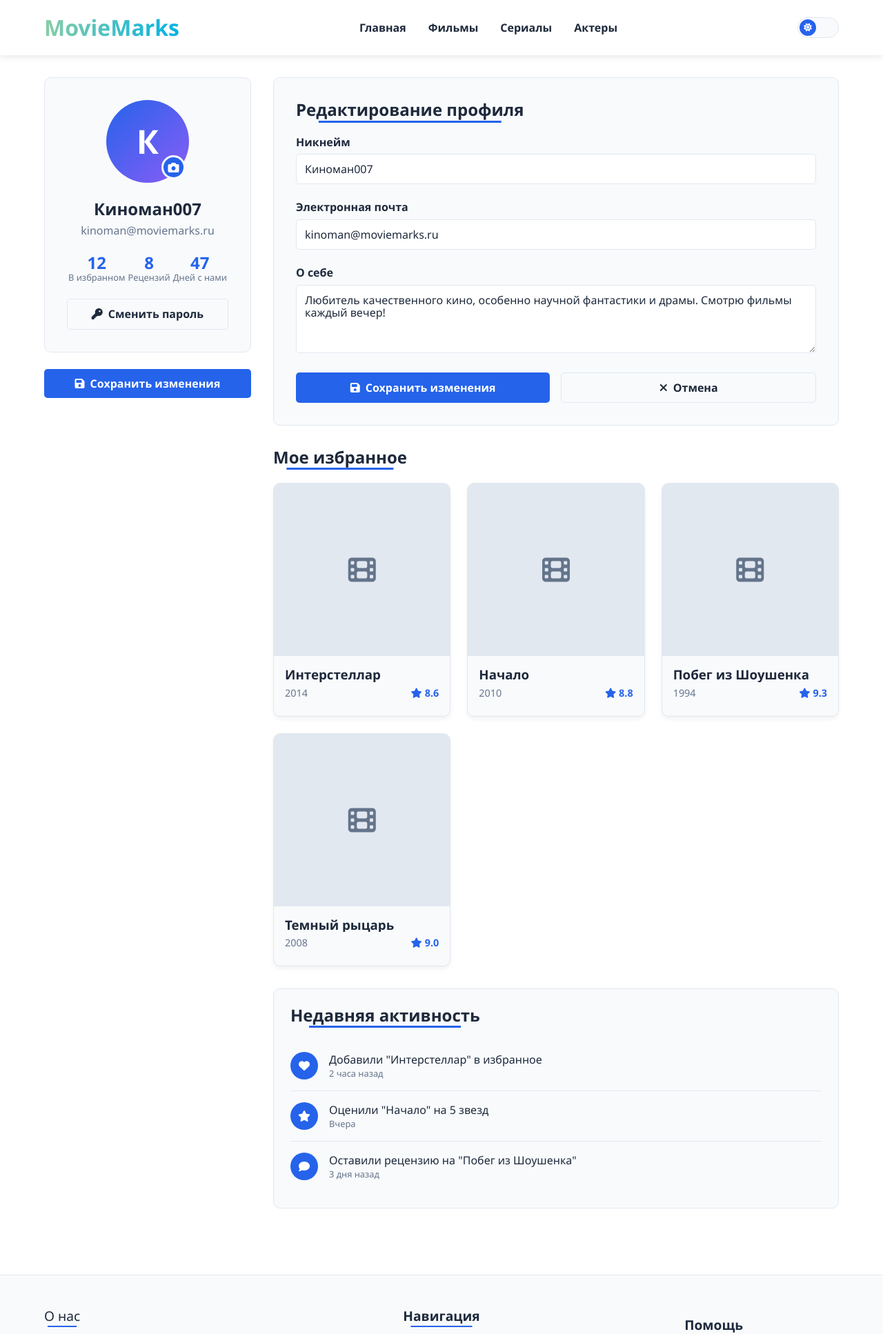
After one commit to 1nazar1l/moviesSite, a Django app: page /profile/ in a window 1280 px wide. The commit adds this page. Shown: the top 1934 px of the page at 69% size. Run offline with Django 5.2, Linux system fonts and the light colour scheme; parts of the project's set-up code (start-up, migrations or seed data) failed here and were passed over; some libraries are stand-ins or nearby versions.

Commit message:
добавил страницу для профиля

```diff
--- /dev/null
+++ b/website/mainSite/static/main/css/profile.css
@@ -0,0 +1,385 @@
+/* Основной контент - страница профиля */
+textarea {
+    resize: vertical;
+}
+
+.profile-page {
+    flex: 1;
+    padding: 2rem 5%;
+}
+
+.profile-container {
+    display: flex;
+    gap: 2rem;
+    margin-bottom: 2rem;
+}
+
+.profile-sidebar {
+    flex: 0 0 300px;
+}
+
+.profile-card {
+    background-color: var(--card-bg);
+    border-radius: 10px;
+    padding: 2rem;
+    border: 1px solid var(--border);
+    text-align: center;
+    margin-bottom: 1.5rem;
+}
+
+.avatar-container {
+    position: relative;
+    width: 120px;
+    height: 120px;
+    margin: 0 auto 1.5rem;
+}
+
+.avatar {
+    width: 100%;
+    height: 100%;
+    border-radius: 50%;
+    background: linear-gradient(135deg, var(--accent), #8B5CF6);
+    display: flex;
+    align-items: center;
+    justify-content: center;
+    color: white;
+    font-size: 3rem;
+    font-weight: bold;
+}
+
+.avatar-edit {
+    position: absolute;
+    bottom: 5px;
+    right: 5px;
+    width: 35px;
+    height: 35px;
+    background-color: var(--accent);
+    border-radius: 50%;
+    display: flex;
+    align-items: center;
+    justify-content: center;
+    color: white;
+    cursor: pointer;
+    border: 3px solid var(--card-bg);
+}
+
+.profile-name {
+    font-size: 1.5rem;
+    font-weight: 600;
+    margin-bottom: 0.5rem;
+}
+
+.profile-email {
+    color: var(--secondary);
+    margin-bottom: 1.5rem;
+}
+
+.profile-stats {
+    display: flex;
+    justify-content: space-around;
+    margin-bottom: 1.5rem;
+}
+
+.stat {
+    text-align: center;
+}
+
+.stat-value {
+    font-size: 1.5rem;
+    font-weight: 600;
+    color: var(--accent);
+}
+
+.stat-label {
+    font-size: 0.8rem;
+    color: var(--secondary);
+}
+
+.btn {
+    padding: 0.75rem 1.5rem;
+    border-radius: 5px;
+    font-weight: 600;
+    cursor: pointer;
+    transition: all 0.3s;
+    border: none;
+    display: inline-flex;
+    align-items: center;
+    gap: 0.5rem;
+    width: 100%;
+    justify-content: center;
+}
+
+.btn-primary {
+    background-color: var(--accent);
+    color: white;
+}
+
+.btn-primary:hover {
+    opacity: 0.9;
+}
+
+.btn-secondary {
+    background-color: var(--card-bg);
+    color: var(--primary-text);
+    border: 1px solid var(--border);
+}
+
+.btn-secondary:hover {
+    background-color: var(--border);
+}
+
+.profile-content {
+    flex: 1;
+}
+
+.section-title {
+    font-size: 1.5rem;
+    margin-bottom: 1.5rem;
+    position: relative;
+    display: inline-block;
+}
+
+.section-title::after {
+    content: '';
+    position: absolute;
+    bottom: -5px;
+    left: 50%;
+    width: 80%;
+    transform: translateX(-50%);
+    height: 3px;
+    background-color: var(--accent);
+}
+
+.edit-form {
+    background-color: var(--card-bg);
+    border-radius: 10px;
+    padding: 2rem;
+    border: 1px solid var(--border);
+    margin-bottom: 2rem;
+}
+
+.form-group {
+    margin-bottom: 1.5rem;
+}
+
+.form-label {
+    display: block;
+    font-weight: 600;
+    margin-bottom: 0.5rem;
+}
+
+.form-input {
+    width: 100%;
+    padding: 0.75rem;
+    border: 1px solid var(--border);
+    border-radius: 5px;
+    background-color: var(--background);
+    color: var(--primary-text);
+    font-size: 1rem;
+    transition: border-color 0.3s;
+}
+
+.form-input:focus {
+    outline: none;
+    border-color: var(--accent);
+}
+
+.form-actions {
+    display: flex;
+    gap: 1rem;
+}
+
+.favorites-grid {
+    display: grid;
+    grid-template-columns: repeat(auto-fill, minmax(250px, 1fr));
+    gap: 1.5rem;
+}
+
+.movie-card {
+    background-color: var(--card-bg);
+    border-radius: 10px;
+    overflow: hidden;
+    box-shadow: 0 4px 6px rgba(0, 0, 0, 0.05);
+    transition: transform 0.3s;
+    border: 1px solid var(--border);
+    cursor: pointer;
+    position: relative;
+}
+
+.movie-card:hover {
+    transform: translateY(-5px);
+}
+
+.movie-poster {
+    width: 100%;
+    height: 250px;
+    background-color: var(--border);
+    display: flex;
+    align-items: center;
+    justify-content: center;
+    color: var(--secondary);
+    font-size: 2.5rem;
+}
+
+.movie-info {
+    padding: 1rem;
+}
+
+.movie-title {
+    font-weight: 600;
+    margin-bottom: 0.5rem;
+    white-space: nowrap;
+    overflow: hidden;
+    text-overflow: ellipsis;
+}
+
+.movie-meta {
+    display: flex;
+    justify-content: space-between;
+    color: var(--secondary);
+    font-size: 0.9rem;
+    margin-bottom: 0.5rem;
+}
+
+.movie-rating {
+    display: flex;
+    align-items: center;
+    gap: 0.25rem;
+    color: var(--accent);
+    font-weight: 600;
+}
+
+.remove-favorite {
+    position: absolute;
+    top: 10px;
+    right: 10px;
+    width: 30px;
+    height: 30px;
+    background-color: rgba(239, 68, 68, 0.9);
+    border-radius: 50%;
+    display: flex;
+    align-items: center;
+    justify-content: center;
+    color: white;
+    cursor: pointer;
+    opacity: 0;
+    transition: opacity 0.3s;
+}
+
+.movie-card:hover .remove-favorite {
+    opacity: 1;
+}
+
+.empty-favorites {
+    text-align: center;
+    padding: 3rem;
+    color: var(--secondary);
+}
+
+.empty-favorites i {
+    font-size: 4rem;
+    margin-bottom: 1rem;
+    color: var(--border);
+}
+
+.recent-activity {
+    background-color: var(--card-bg);
+    border-radius: 10px;
+    padding: 1.5rem;
+    border: 1px solid var(--border);
+    margin-top: 2rem;
+}
+
+.activity-list {
+    list-style: none;
+}
+
+.activity-item {
+    display: flex;
+    align-items: center;
+    gap: 1rem;
+    padding: 1rem 0;
+    border-bottom: 1px solid var(--border);
+}
+
+.activity-item:last-child {
+    border-bottom: none;
+}
+
+.activity-icon {
+    width: 40px;
+    height: 40px;
+    background-color: var(--accent);
+    border-radius: 50%;
+    display: flex;
+    align-items: center;
+    justify-content: center;
+    color: white;
+}
+
+.activity-content {
+    flex: 1;
+}
+
+.activity-text {
+    margin-bottom: 0.25rem;
+}
+
+.activity-time {
+    font-size: 0.8rem;
+    color: var(--secondary);
+}
+
+/* Адаптивность */
+@media (max-width: 768px) {
+    .profile-container {
+        flex-direction: column;
+    }
+
+    .profile-sidebar {
+        flex: none;
+    }
+
+    .favorites-grid {
+        grid-template-columns: repeat(auto-fill, minmax(200px, 1fr));
+    }
+
+    .movie-poster {
+        height: 200px;
+    }
+
+    .form-actions {
+        flex-direction: column;
+    }
+}
+
+@media (max-width: 576px) {
+    .profile-page {
+        padding: 1rem;
+    }
+
+    .favorites-grid {
+        grid-template-columns: repeat(auto-fill, minmax(180px, 1fr));
+    }
+
+    .edit-form {
+        display: flex;
+        flex-direction: column;
+        align-items: center;
+    }
+
+    .form-group,
+    .form-actions {
+        width: 100%;
+    }
+}
+
+@media (max-width: 425px) {
+    .edit-form {
+        padding: 1rem;
+    }
+
+    .edit-form .section-title {
+        font-size: 1.2rem;
+    }
+}
--- /dev/null
+++ b/website/mainSite/static/main/js/profile.js
@@ -0,0 +1,72 @@
+document.addEventListener('DOMContentLoaded', () => {
+    // Функциональность профиля
+    const editAvatarBtn = document.getElementById('editAvatar');
+    const userAvatar = document.getElementById('userAvatar');
+    const saveChangesBtn = document.getElementById('saveChangesBtn');
+    const cancelChangesBtn = document.getElementById('cancelChangesBtn');
+    const changePasswordBtn = document.getElementById('changePasswordBtn');
+    const removeFavoriteBtns = document.querySelectorAll('.remove-favorite');
+    const favoritesGrid = document.getElementById('favoritesGrid');
+    const emptyFavorites = document.getElementById('emptyFavorites');
+    const favoritesCount = document.getElementById('favoritesCount');
+
+    // Смена аватара
+    editAvatarBtn.addEventListener('click', () => {
+        const colors = ['#2563EB', '#8B5CF6', '#EC4899', '#10B981', '#F59E0B'];
+        const randomColor = colors[Math.floor(Math.random() * colors.length)];
+        userAvatar.style.background = `linear-gradient(135deg, ${randomColor}, ${randomColor}80)`;
+    });
+
+    // Сохранение изменений профиля
+    saveChangesBtn.addEventListener('click', () => {
+        const username = document.getElementById('username').value;
+        const email = document.getElementById('email').value;
+
+        document.getElementById('userName').textContent = username;
+        document.getElementById('userEmail').textContent = email;
+
+        alert('Изменения профиля сохранены!');
+    });
+
+    // Отмена изменений
+    cancelChangesBtn.addEventListener('click', () => {
+        document.getElementById('username').value = 'Киноман007';
+        document.getElementById('email').value = 'kinoman@moviemarks.ru';
+        document.getElementById('bio').value = 'Любитель качественного кино, особенно научной фантастики и драмы. Смотрю фильмы каждый вечер!';
+    });
+
+    // Смена пароля
+    changePasswordBtn.addEventListener('click', () => {
+        alert('Функция смены пароля будет доступна в следующем обновлении!');
+    });
+
+    // Удаление из избранного
+    removeFavoriteBtns.forEach(btn => {
+        btn.addEventListener('click', (e) => {
+            e.stopPropagation();
+            const movieCard = btn.closest('.movie-card');
+            movieCard.style.opacity = '0';
+
+            setTimeout(() => {
+                movieCard.remove();
+                updateFavoritesCount();
+
+                // Показываем сообщение, если избранное пусто
+                if (favoritesGrid.children.length === 0) {
+                    emptyFavorites.style.display = 'block';
+                }
+            }, 300);
+        });
+    });
+
+    // Обновление счетчика избранного
+    function updateFavoritesCount() {
+        const currentCount = parseInt(favoritesCount.textContent);
+        favoritesCount.textContent = currentCount - 1;
+    }
+
+    // Проверяем, есть ли избранные фильмы
+    if (favoritesGrid.children.length === 0) {
+        emptyFavorites.style.display = 'block';
+    }
+});
--- a/website/mainSite/templates/main/base.html
+++ b/website/mainSite/templates/main/base.html
@@ -19,7 +19,7 @@
         {% block header_nav %}{% endblock header_nav %}
         <div class="header-controls">
           <div class="theme-toggle" id="themeToggle"></div>
-          {% block not_auth_header_profile_url %}{% endblock not_auth_header_profile_url %}
+          {% block auth_header_profile_url %}{% endblock auth_header_profile_url %}
         </div>
       </div>
       <div class="phone-content">
--- a/website/mainSite/templates/main/index.html
+++ b/website/mainSite/templates/main/index.html
@@ -33,6 +33,7 @@
 {% endblock sidebar_nav %}
 
 {% block auth_header_profile_url %}
+  <a href="{% url "profilePage" %}">
     <div class="profile-block">
       <span>GigaNiga</span>
       <div class="profile-icon">
@@ -42,6 +43,7 @@
         </div>
       </div>
     </div>
+  </a>
 {% endblock auth_header_profile_url %}
 
 {% block not_auth_header_profile_url %}
--- /dev/null
+++ b/website/mainSite/templates/main/profile.html
@@ -0,0 +1,248 @@
+{% extends "main/base.html" %}
+{% load static %}
+
+{% block css %}
+  <link rel="stylesheet" href="{% static "main/css/normalize.css" %}">
+  <link rel="stylesheet" href="{% static "main/css/base.css" %}">
+  <link rel="stylesheet" href="{% static "main/css/profile.css" %}">
+{% endblock css %}
+
+{% block script %}
+  <script src="{% static "main/js/base.js" %}"></script>
+  <script src="{% static "main/js/profile.js" %}"></script>
+{% endblock script %}
+
+{% block header_nav %}
+  <nav>
+    <ul>
+      <li><a href="{% url "mainPage" %}">Главная</a></li>
+      <li><a href="{% url "filmsPage" %}">Фильмы</a></li>
+      <li><a href="#">Сериалы</a></li>
+      <li><a href="#">Актеры</a></li>
+    </ul>
+  </nav>
+{% endblock header_nav %}
+
+{% block sidebar_nav %}
+  <nav>
+    <ul>
+      <li><a href="{% url "mainPage" %}">Главная</a></li>
+      <li><a href="{% url "filmsPage" %}">Фильмы</a></li>
+      <li><a href="#">Сериалы</a></li>
+      <li><a href="#">Актеры</a></li>
+    </ul>
+  </nav>
+{% endblock sidebar_nav %}
+
+{% block not_auth_header_profile_url %}
+  <a class="auth-btn" href="{% url "mainPage" %}">На главную</a>
+{% endblock not_auth_header_profile_url %}
+
+
+{% block not_auth_sidebar_profile_url %}
+  <a class="auth-btn" href="{% url "mainPage" %}">На главную</a>
+{% endblock not_auth_sidebar_profile_url %}
+
+{% block main_content %}
+  <div class="profile-page">
+    <div class="profile-container">
+        <!-- Боковая панель профиля -->
+        <div class="profile-sidebar">
+            <div class="profile-card">
+                <div class="avatar-container">
+                    <div class="avatar" id="userAvatar">К</div>
+                    <div class="avatar-edit" id="editAvatar">
+                        <i class="fas fa-camera"></i>
+                    </div>
+                </div>
+                <h2 class="profile-name" id="userName">Киноман007</h2>
+                <p class="profile-email" id="userEmail">kinoman@moviemarks.ru</p>
+
+                <div class="profile-stats">
+                    <div class="stat">
+                        <div class="stat-value" id="favoritesCount">12</div>
+                        <div class="stat-label">В избранном</div>
+                    </div>
+                    <div class="stat">
+                        <div class="stat-value" id="reviewsCount">8</div>
+                        <div class="stat-label">Рецензий</div>
+                    </div>
+                    <div class="stat">
+                        <div class="stat-value" id="activityDays">47</div>
+                        <div class="stat-label">Дней с нами</div>
+                    </div>
+                </div>
+
+                <button class="btn btn-secondary" id="changePasswordBtn">
+                    <i class="fas fa-key"></i>
+                    Сменить пароль
+                </button>
+            </div>
+
+            <button class="btn btn-primary" id="saveProfileBtn">
+                <i class="fas fa-save"></i>
+                Сохранить изменения
+            </button>
+        </div>
+
+        <!-- Основное содержимое профиля -->
+        <div class="profile-content">
+            <div class="edit-form">
+                <h3 class="section-title">Редактирование профиля</h3>
+
+                <div class="form-group">
+                    <label class="form-label" for="username">Никнейм</label>
+                    <input type="text" id="username" class="form-input" value="Киноман007">
+                </div>
+
+                <div class="form-group">
+                    <label class="form-label" for="email">Электронная почта</label>
+                    <input type="email" id="email" class="form-input" value="kinoman@moviemarks.ru">
+                </div>
+
+                <div class="form-group">
+                    <label class="form-label" for="bio">О себе</label>
+                    <textarea id="bio" class="form-input" rows="4" placeholder="Расскажите о себе...">Любитель качественного кино, особенно научной фантастики и драмы. Смотрю фильмы каждый вечер!</textarea>
+                </div>
+
+                <div class="form-actions">
+                    <button class="btn btn-primary" id="saveChangesBtn">
+                        <i class="fas fa-save"></i>
+                        Сохранить изменения
+                    </button>
+                    <button class="btn btn-secondary" id="cancelChangesBtn">
+                        <i class="fas fa-times"></i>
+                        Отмена
+                    </button>
+                </div>
+            </div>
+
+            <div class="favorites-section">
+                <h3 class="section-title">Мое избранное</h3>
+
+                <div class="favorites-grid" id="favoritesGrid">
+                    <!-- Карточки избранных фильмов -->
+                    <div class="movie-card" onclick="window.location.href='movie-details.html'">
+                        <div class="remove-favorite" data-movie-id="1">
+                            <i class="fas fa-times"></i>
+                        </div>
+                        <div class="movie-poster">
+                            <i class="fas fa-film"></i>
+                        </div>
+                        <div class="movie-info">
+                            <h3 class="movie-title">Интерстеллар</h3>
+                            <div class="movie-meta">
+                                <span>2014</span>
+                                <span class="movie-rating">
+                                    <i class="fas fa-star"></i>
+                                    8.6
+                                </span>
+                            </div>
+                        </div>
+                    </div>
+
+                    <div class="movie-card" onclick="window.location.href='movie-details.html'">
+                        <div class="remove-favorite" data-movie-id="2">
+                            <i class="fas fa-times"></i>
+                        </div>
+                        <div class="movie-poster">
+                            <i class="fas fa-film"></i>
+                        </div>
+                        <div class="movie-info">
+                            <h3 class="movie-title">Начало</h3>
+                            <div class="movie-meta">
+                                <span>2010</span>
+                                <span class="movie-rating">
+                                    <i class="fas fa-star"></i>
+                                    8.8
+                                </span>
+                            </div>
+                        </div>
+                    </div>
+
+                    <div class="movie-card" onclick="window.location.href='movie-details.html'">
+                        <div class="remove-favorite" data-movie-id="3">
+                            <i class="fas fa-times"></i>
+                        </div>
+                        <div class="movie-poster">
+                            <i class="fas fa-film"></i>
+                        </div>
+                        <div class="movie-info">
+                            <h3 class="movie-title">Побег из Шоушенка</h3>
+                            <div class="movie-meta">
+                                <span>1994</span>
+                                <span class="movie-rating">
+                                    <i class="fas fa-star"></i>
+                                    9.3
+                                </span>
+                            </div>
+                        </div>
+                    </div>
+
+                    <div class="movie-card" onclick="window.location.href='movie-details.html'">
+                        <div class="remove-favorite" data-movie-id="4">
+                            <i class="fas fa-times"></i>
+                        </div>
+                        <div class="movie-poster">
+                            <i class="fas fa-film"></i>
+                        </div>
+                        <div class="movie-info">
+                            <h3 class="movie-title">Темный рыцарь</h3>
+                            <div class="movie-meta">
+                                <span>2008</span>
+                                <span class="movie-rating">
+                                    <i class="fas fa-star"></i>
+                                    9.0
+                                </span>
+                            </div>
+                        </div>
+                    </div>
+                </div>
+
+                <div class="empty-favorites" id="emptyFavorites" style="display: none;">
+                    <i class="fas fa-heart-broken"></i>
+                    <h3>В избранном пока пусто</h3>
+                    <p>Добавляйте фильмы в избранное, чтобы они появились здесь</p>
+                    <button class="btn btn-primary" onclick="window.location.href='films.html'">
+                        <i class="fas fa-search"></i>
+                        Найти фильмы
+                    </button>
+                </div>
+            </div>
+
+            <div class="recent-activity">
+                <h3 class="section-title">Недавняя активность</h3>
+                <ul class="activity-list">
+                    <li class="activity-item">
+                        <div class="activity-icon">
+                            <i class="fas fa-heart"></i>
+                        </div>
+                        <div class="activity-content">
+                            <div class="activity-text">Добавили "Интерстеллар" в избранное</div>
+                            <div class="activity-time">2 часа назад</div>
+                        </div>
+                    </li>
+                    <li class="activity-item">
+                        <div class="activity-icon">
+                            <i class="fas fa-star"></i>
+                        </div>
+                        <div class="activity-content">
+                            <div class="activity-text">Оценили "Начало" на 5 звезд</div>
+                            <div class="activity-time">Вчера</div>
+                        </div>
+                    </li>
+                    <li class="activity-item">
+                        <div class="activity-icon">
+                            <i class="fas fa-comment"></i>
+                        </div>
+                        <div class="activity-content">
+                            <div class="activity-text">Оставили рецензию на "Побег из Шоушенка"</div>
+                            <div class="activity-time">3 дня назад</div>
+                        </div>
+                    </li>
+                </ul>
+            </div>
+        </div>
+    </div>
+  </div>
+{% endblock main_content %}
--- a/website/mainSite/urls.py
+++ b/website/mainSite/urls.py
@@ -10,4 +10,5 @@ urlpatterns = [
     path('reg/', views.regPage, name='regPage'),
     path('films/', views.filmsPage, name='filmsPage'),
     path('search/', views.searchPage, name='searchPage'),
+    path('profile/', views.profilePage, name='profilePage'),
 ] + static(settings.STATIC_URL, document_root=settings.STATIC_ROOT)
--- a/website/mainSite/views.py
+++ b/website/mainSite/views.py
@@ -14,3 +14,6 @@ def filmsPage(request):
 
 def searchPage(request):
     return render(request, "main/search.html")
+
+def profilePage(request):
+    return render(request, "main/profile.html")
```
Also changed, not shown: website/mainSite/static/main/css/search.css (+0 -25 lines). Lines whose indentation alone changed are shown as unchanged.
